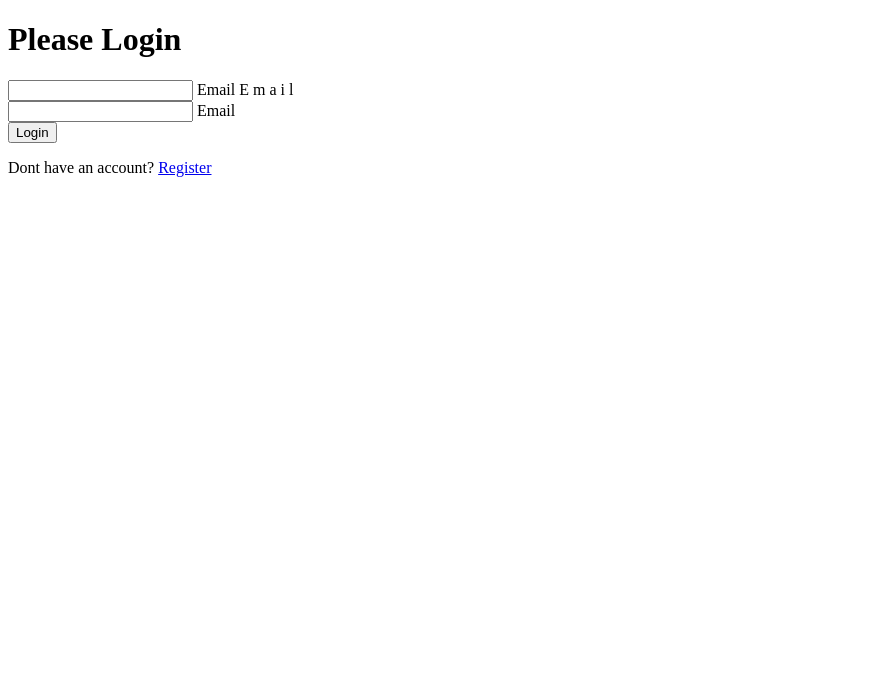
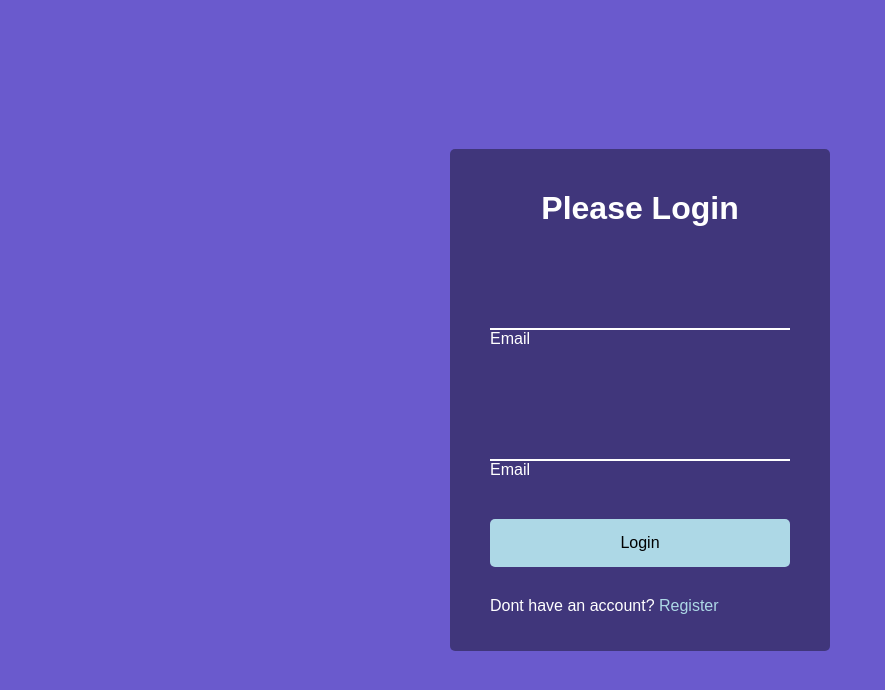
Before and after one commit to muharib0410/Sound_Board, a plain HTML site: page index.html in a window 1280 px wide. Shown: the whole page, without its empty margins (0-885 px from the left). Drawn offline with Linux system fonts and the light colour scheme.

Commit message:
Style changes

```diff
--- a/index.html
+++ b/index.html
@@ -5,6 +5,7 @@
     <meta http-equiv="X-UA-Compatible" content="IE=edge">
     <meta name="viewport" content="width=device-width, initial-scale=1.0">
     <title>Form Input Wave</title>
+    <link rel="stylesheet" href="style.css">
 </head>
 <body>
     <div class="container">
@@ -13,13 +14,13 @@
             <div class="form-control">
                 <input type="text" required>
                 <label > Email</label>
-                <label>
+                <!-- <label>
                     <span style="transition-delay: 0ms;">E</span>
                     <span style="transition-delay: 50ms;">m</span>
                     <span style="transition-delay: 100ms;">a</span>
                     <span style="transition-delay: 150ms;">i</span>
                     <span style="transition-delay: 200ms;">l</span>
-                </label>
+                </label> -->
             </div>
 
     <div class="form-control">
--- a/style.css
+++ b/style.css
@@ -0,0 +1,79 @@
+*{
+    box-sizing: border-box;
+}
+
+body {
+    background-color: slateblue;
+    color: #fff;
+    font-family: sans-serif;
+    display: flex;
+    flex-direction: column;
+    align-items: center;
+    justify-content: center;
+    height: 100vh;
+    overflow: hidden;
+    margin: 0;
+}
+
+.container {
+    background-color: rgba(0, 0, 0, 0.4);
+    padding: 20px 40px;
+    border-radius: 5px;
+}
+
+.container h1 {
+    text-align: center;
+    margin-bottom: 30px;
+}
+
+.container a {
+    text-decoration: none;
+    color: lightblue;
+}
+
+.btn {
+    cursor:pointer;
+    display: inline-block;
+    width: 100%;
+    background-color: lightblue;
+    padding: 15px;
+    font-family: inherit;
+    font-size: 16px;
+    border: 0;
+    border-radius: 5px;
+}
+
+.btn-focus {
+    outline: 0;
+}
+
+.btn:active {
+    transform: scale(0.98);
+}
+
+
+.text {
+    margin-top: 30px;
+}
+
+.form-control {
+    position: relative;
+    margin: 20px 0 40px;
+    width: 300px;
+}
+
+.form-control input {
+    background-color: transparent;
+    border: 0;
+    border-bottom: 2px #ffff solid ;
+    display: block;
+    width: 100%;
+    padding: 25px 0 ;
+    font-size: 18px;
+    color: #fff;
+}
+
+.form-control input:focus,
+.form-control input:valid {
+    outline: 0;
+}
```
